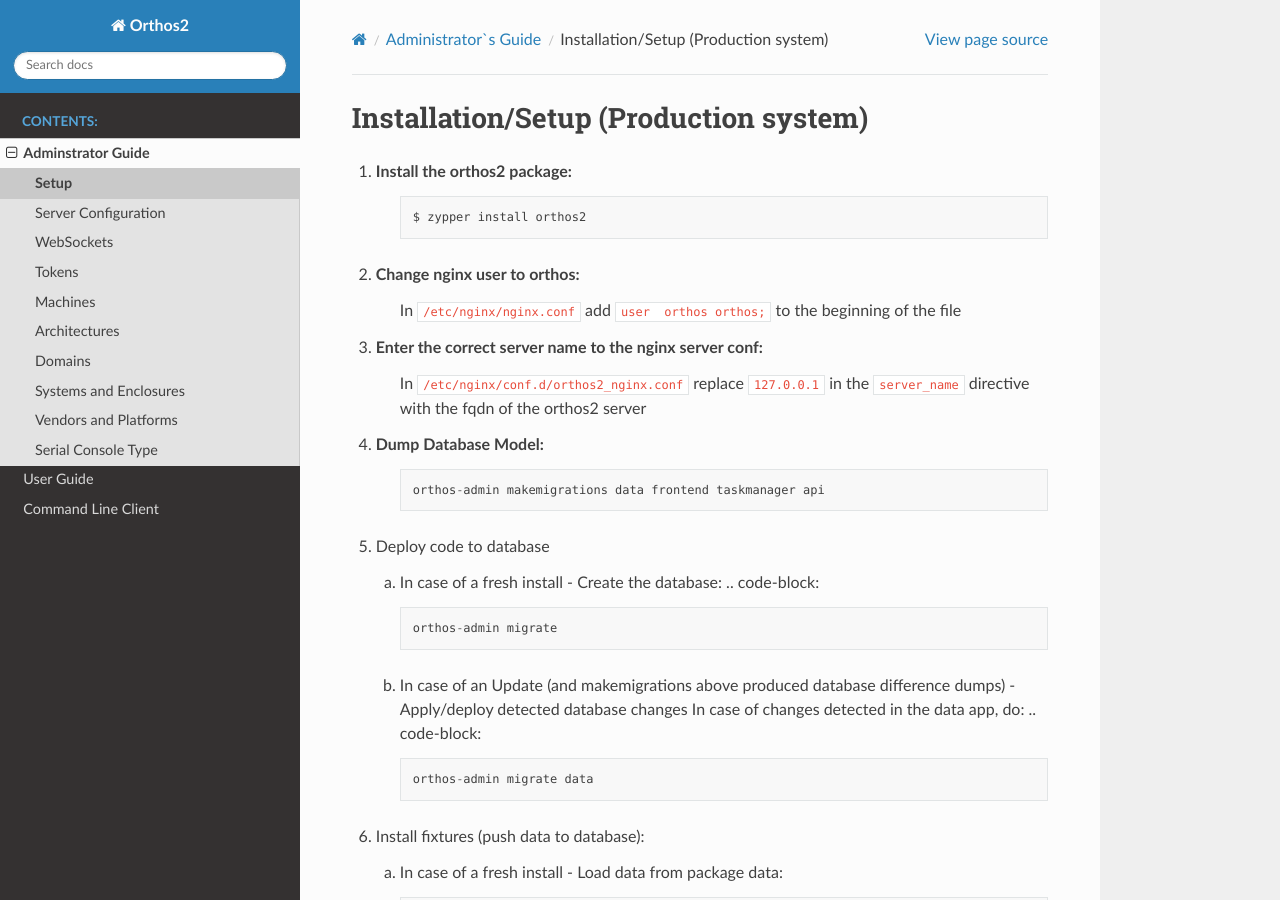
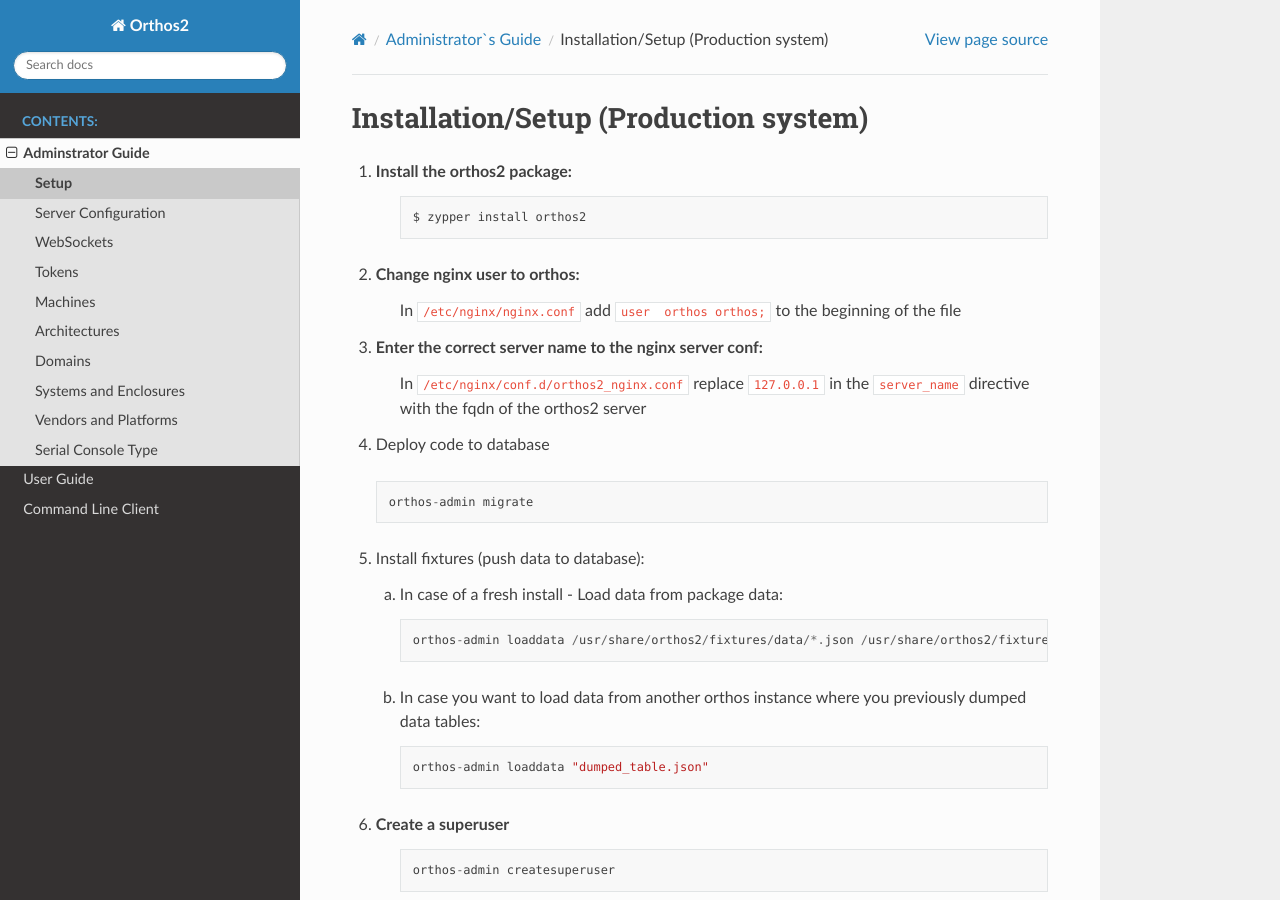
Before and after one commit to openSUSE/orthos2, a Sphinx documentation site: the page built from docs/adminguide/setup.rst, in a window 1280 px wide and 900 px high. Built offline with Sphinx 7.4.7 and the Read the Docs theme 2.0.0, drawn with Linux system fonts in a browser that asks for light colours.

Commit message:
Remove "makemigrations" from Orthos2 setup

```diff
--- a/docs/adminguide/setup.rst
+++ b/docs/adminguide/setup.rst
@@ -14,26 +14,13 @@
     In ``/etc/nginx/conf.d/orthos2_nginx.conf`` replace ``127.0.0.1`` in the ``server_name`` directive with the fqdn of
     the orthos2 server
 
-4. Dump Database Model:
-    .. code-block::
+4. Deploy code to database
 
-        orthos-admin makemigrations data frontend taskmanager api
+  .. code-block::
 
-5. Deploy code to database
+    orthos-admin migrate
 
-   a. In case of a fresh install - Create the database:
-      .. code-block::
-
-        orthos-admin migrate
-
-   b. In case of an Update (and makemigrations above produced database difference
-      dumps) - Apply/deploy detected database changes
-      In case of changes detected in the data app, do:
-      .. code-block::
-
-       orthos-admin migrate data
-
-6. Install fixtures (push data to database):
+5. Install fixtures (push data to database):
 
    a. In case of a fresh install - Load data from package data:
 
```
Also changed, not shown: other parts of docs/adminguide/setup.rst (+3 -3 lines), docker/README.md, 1 other file.
